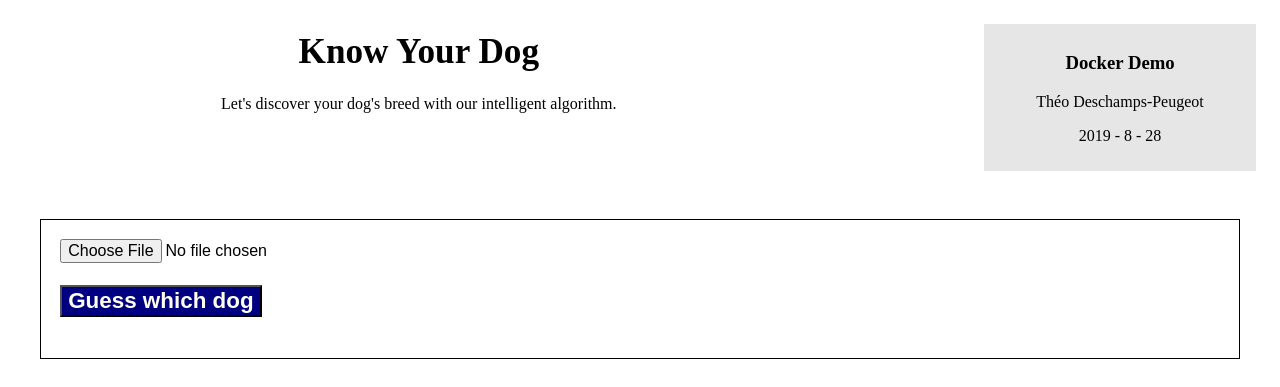
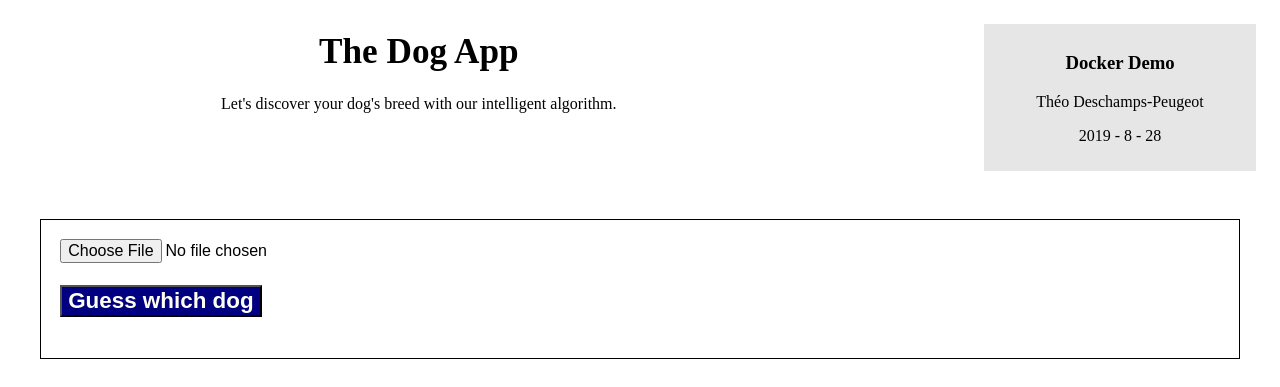
Before and after one commit to docker-demo-theo/Web, a Flask app: page / in a window 1280 px wide. Shown: the top 387 px of the page. Run offline with Flask 2, Linux system fonts and the light colour scheme.

Commit message:
demo web modification

```diff
--- a/app/templates/home.html
+++ b/app/templates/home.html
@@ -11,7 +11,7 @@
 
 <div style="zoom: 1;overflow:auto;">
 <div style="float: left; width: 65%; text-align: center;">
-    <h1 style="font-size: 2.2rem;">Know Your Dog</h1>
+    <h1 style="font-size: 2.2rem;">The Dog App</h1>
     <p>Let's discover your dog's breed with our intelligent algorithm.</p>
 </div>
 <div style="float: right; width: 20%; margin: 1em; background-color: #e6e6e6; padding: 0.6em; text-align: center;">
```
Also changed, not shown: 1 other file.
